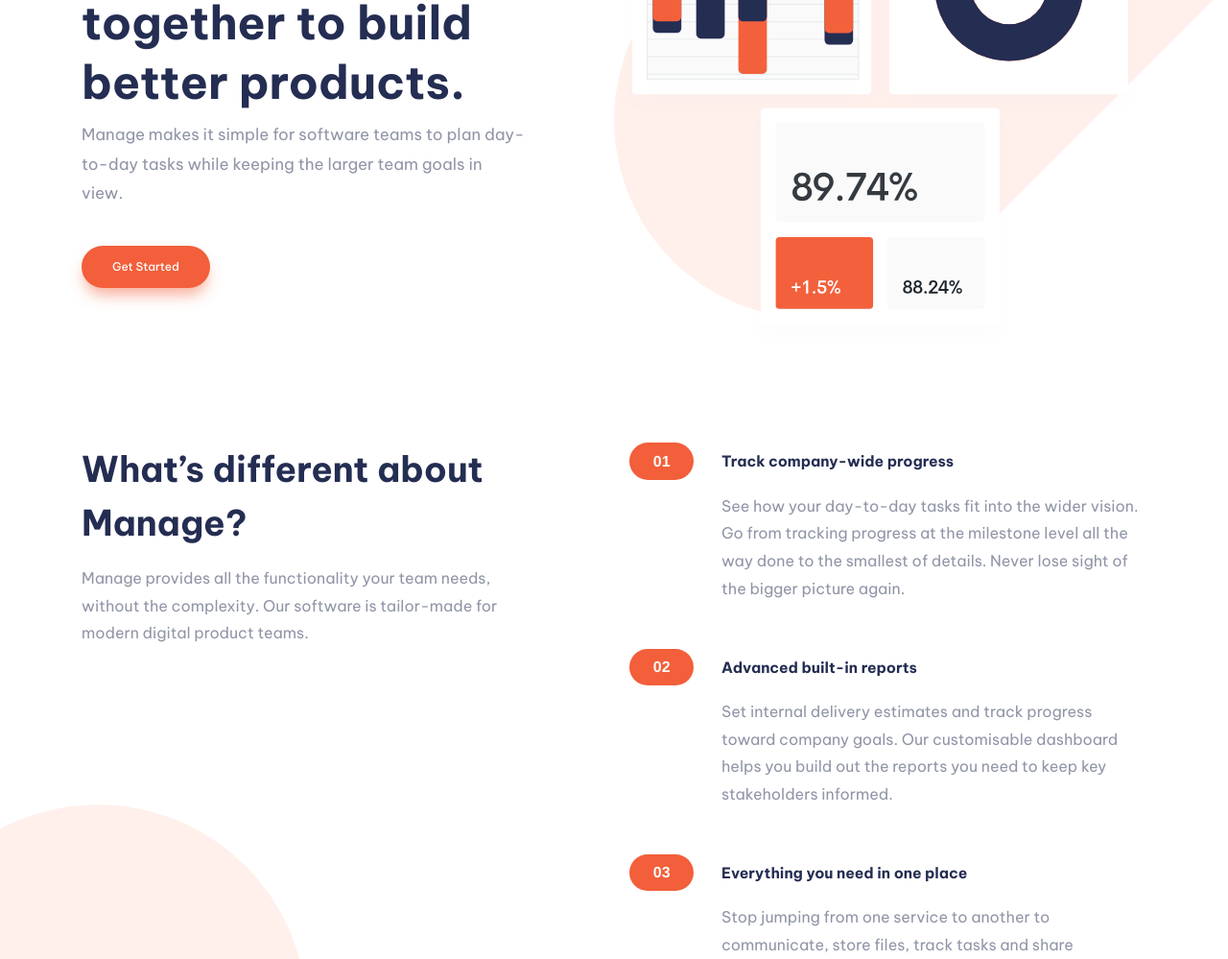
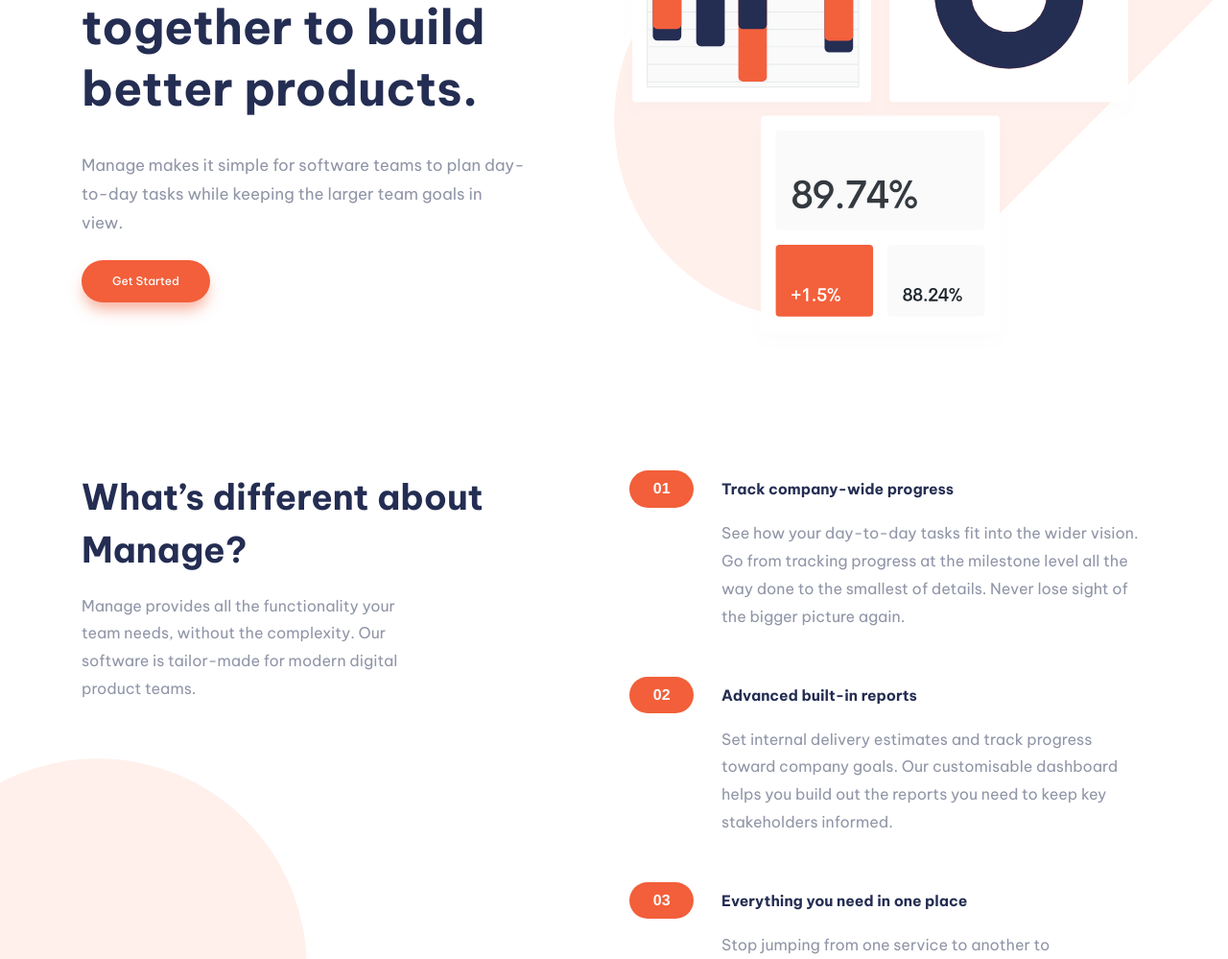
Before and after one commit to edo979/manage-landing-page-master, a plain HTML site: page index.html in a window 1280 px wide. Shown: the part 340-1339 px from the top of the page at 96% size. Drawn offline with Linux system fonts and the light colour scheme.

Commit message:
spacing y for lg view

```diff
--- a/sass/_mediaQ.scss
+++ b/sass/_mediaQ.scss
@@ -103,7 +103,7 @@
 
       background-image: url(../images/bg-tablet-pattern.svg);
       background-repeat: no-repeat;
-      background-position: right center;
+      background-position: right 300px;
     }
   }
 
@@ -221,7 +221,7 @@
 
   h1,
   .h1 {
-    font-size: 3rem;
+    font-size: 3.1rem;
   }
   h2,
   .h2 {
@@ -238,6 +238,14 @@
   }
 
   .header {
+    margin-top: 6.5rem;
+  }
+
+  .main {
+    margin-top: 1.3rem;
+  }
+
+  .testimonials {
     margin-top: 6rem;
   }
 
@@ -257,8 +265,20 @@
     }
   }
 
+  .header {
+    p {
+      margin: 2rem 0 1.5rem;
+    }
+  }
+
   .boxes {
     position: relative;
+
+    &_text {
+      p {
+        padding-inline-end: 8rem;
+      }
+    }
 
     &_box {
       .flex {
```
Also changed, not shown: css/style.css, 1 other file.
